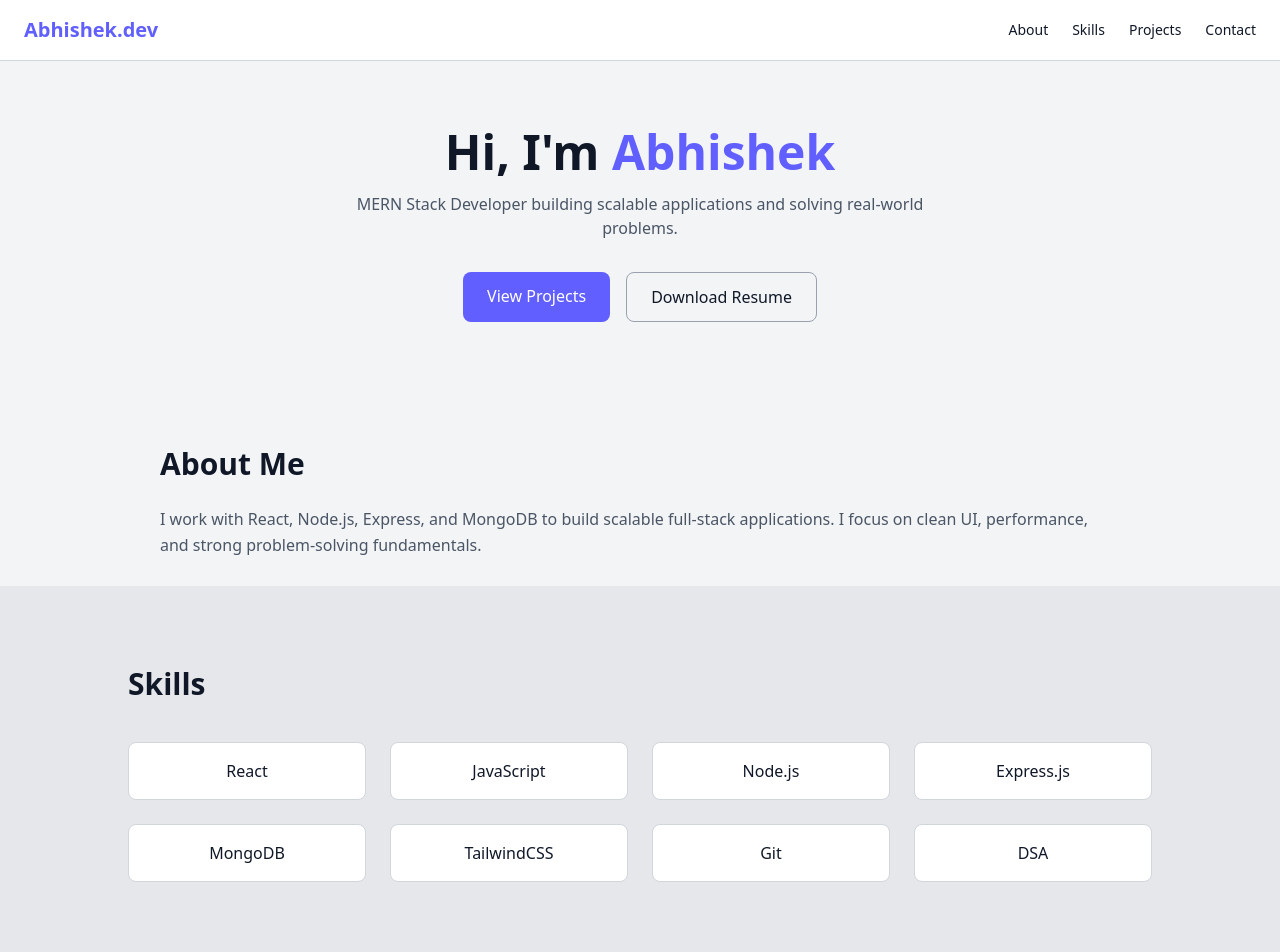
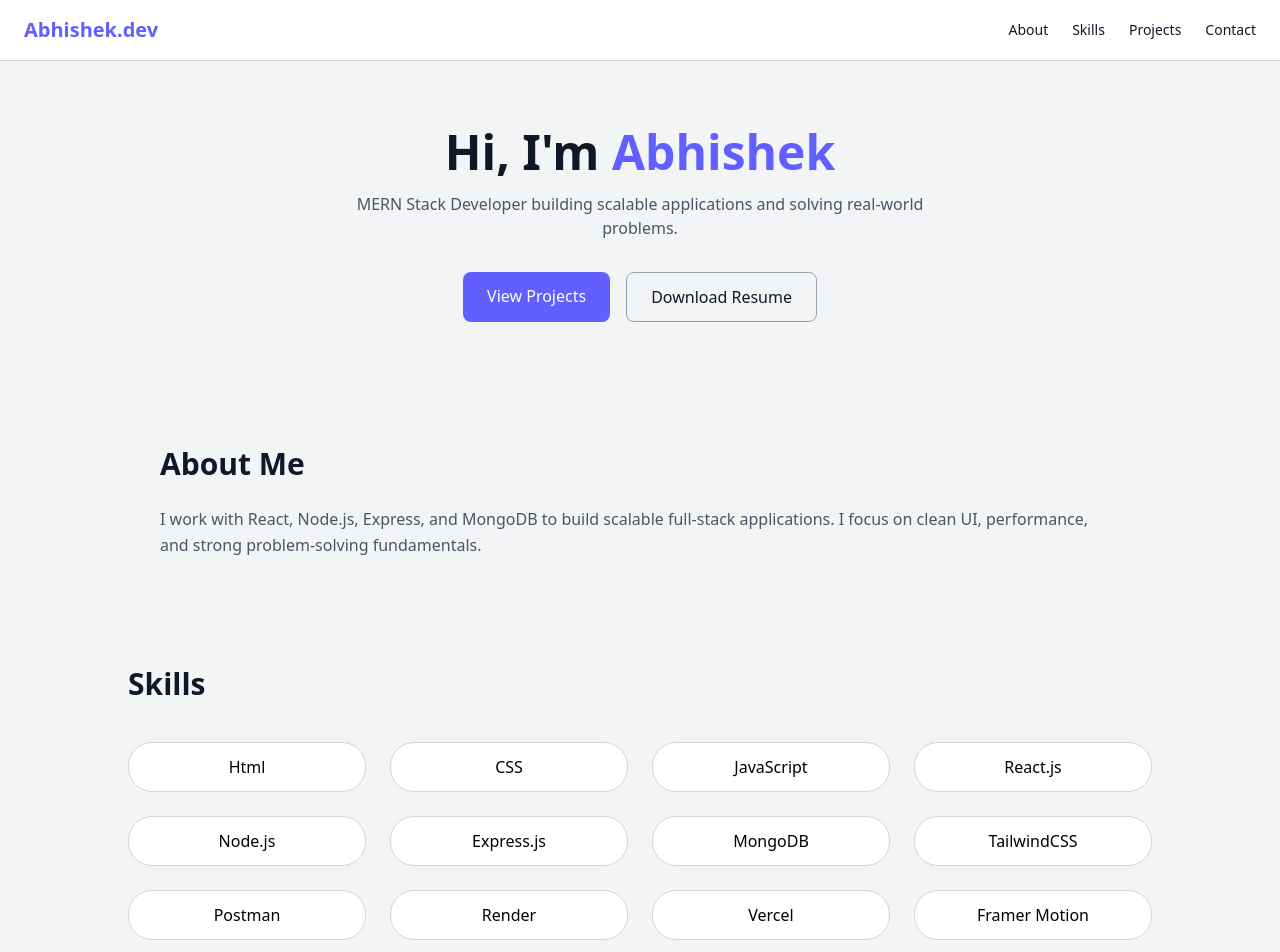
Before and after one commit to thex1abhi/portfolio, a React (Vite) app: page / in a window 1280 px wide. Shown: the top 952 px of the page. Built offline with nearby package versions, Linux system fonts and the light colour scheme.

Commit message:
Changed Skills UI

```diff
--- a/src/App.jsx
+++ b/src/App.jsx
@@ -15,7 +15,7 @@ const projects = [
     title: "Event Management App",
     description:
       "Full-stack MERN app with authentication and role-based access.",
-    tech: "React, Node.js, MongoDB",
+    tech: "React, Node.js, MongoDB, Express.js, Cloudinary, Razorpay",
     image: "https://via.placeholder.com/400x250",
     github: "https://github.com/yourusername/event-management-app",
 
@@ -49,10 +49,10 @@ export default function App() {
 
     emailjs
       .sendForm(
-        "YOUR_SERVICE_ID",
-        "YOUR_TEMPLATE_ID",
+        import.meta.env.VITE_EMAIL_SERVICE_ID,
+        import.meta.env.VITE_EMAIL_TEMPLATE_ID,
         e.target,
-        "YOUR_PUBLIC_KEY"
+        import.meta.env.VITE_EMAIL_PUBLIC_KEY
       )
       .then(
         () => {
@@ -106,7 +106,7 @@ export default function App() {
         )}
       </nav>
 
-      {/* ================= HERO ================= */}
+
       <section className="pt-32 pb-24 text-center px-6">
         <motion.h2
           initial={{ opacity: 0, y: 30 }}
@@ -136,13 +136,13 @@ export default function App() {
             href="/resume.pdf"
             className="px-6 py-3 border border-gray-400 dark:border-gray-700 rounded-lg"
           >
-             <span className=":hidden" > Download  </span>  Resume
+            <span className=":hidden" > Download  </span>  Resume
           </a>
         </div>
       </section>
 
 
-      <section id="about" className="px-8  py-20 sm:py-7 max-w-5xl mx-auto">
+      <section id="about" className="px-8 scroll-mt-28  py-20 sm:py-7 max-w-5xl mx-auto">
         <h3 className="text-3xl font-bold mb-6">About Me</h3>
         <p className="text-gray-600 dark:text-gray-400 leading-relaxed">
           I work with React, Node.js, Express, and MongoDB to build
@@ -151,24 +151,28 @@ export default function App() {
         </p>
       </section>
 
-      <section id="skills" className="px-8 py-20 bg-gray-200 dark:bg-gray-900">
+      <section id="skills" className="px-8   py-20 ">
         <div className="max-w-5xl mx-auto">
           <h3 className="text-3xl font-bold mb-10">Skills</h3>
           <div className="grid grid-cols-2 md:grid-cols-4 gap-6">
             {[
-              "React",
+              "Html",
+              "CSS",
               "JavaScript",
+              "React.js",
               "Node.js",
               "Express.js",
               "MongoDB",
               "TailwindCSS",
-              "Git",
-              "DSA",
+              "Postman",
+              "Render",
+              "Vercel",
+              "Framer Motion"
             ].map((skill) => (
               <motion.div
                 whileHover={{ scale: 1.05 }}
                 key={skill}
-                className="bg-white dark:bg-gray-950 border border-gray-300 dark:border-gray-800 rounded-lg py-4 text-center font-medium"
+                className="bg-white  text-black border border-gray-300  rounded-3xl py-3  text-center font-medium"
               >
                 {skill}
               </motion.div>
@@ -202,7 +206,7 @@ export default function App() {
                   <p className="text-sm text-gray-600 dark:text-gray-400 mb-3">
                     {project.description}
                   </p>
-                  <p className="text-xs text-indigo-500 mb-4">
+                  <p className="text-xs  text-indigo-500 mb-4">
                     {project.tech}
                   </p>
 
```
Also changed, not shown: 1 other file (tests, documents, lock files or other folders).
